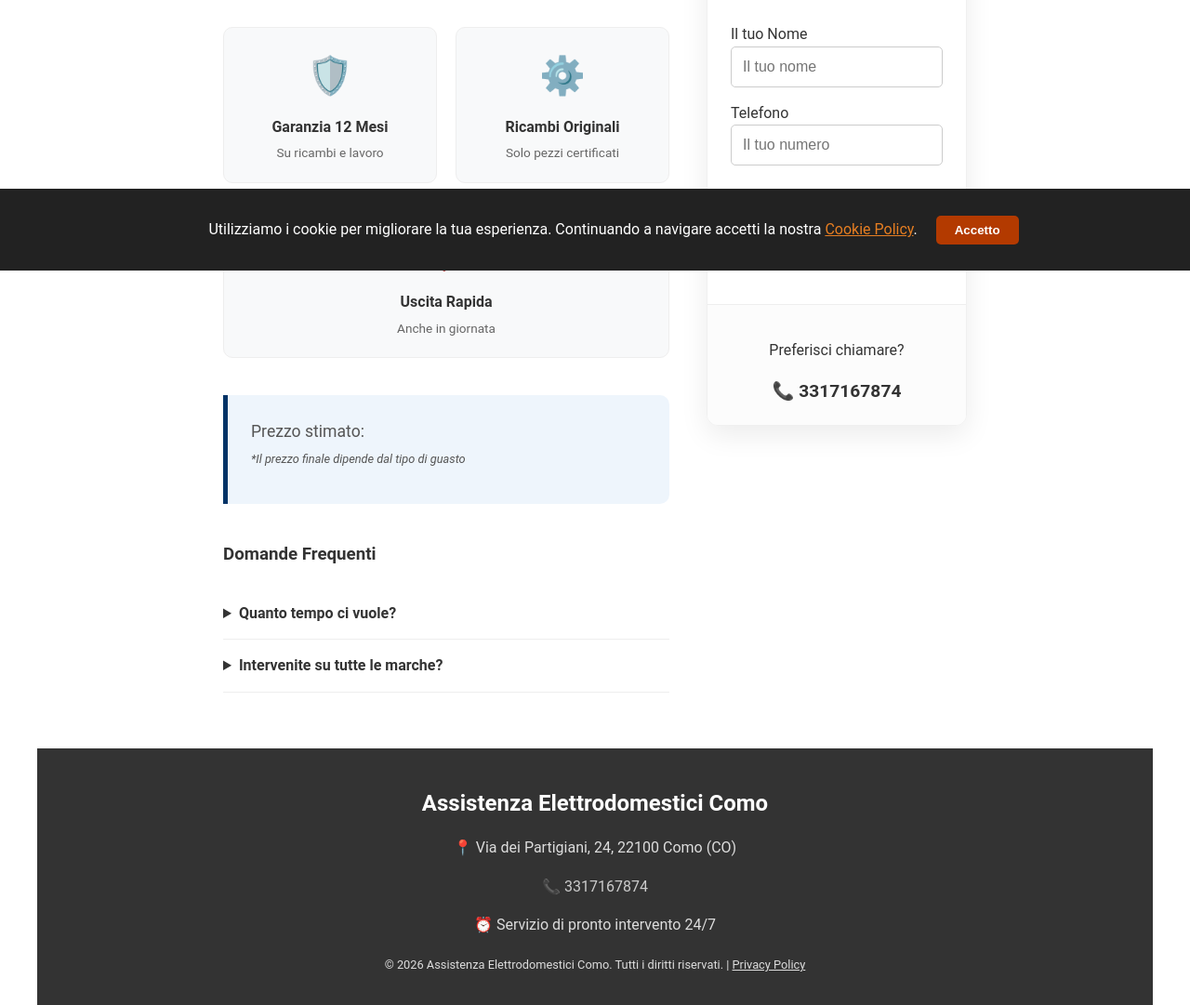
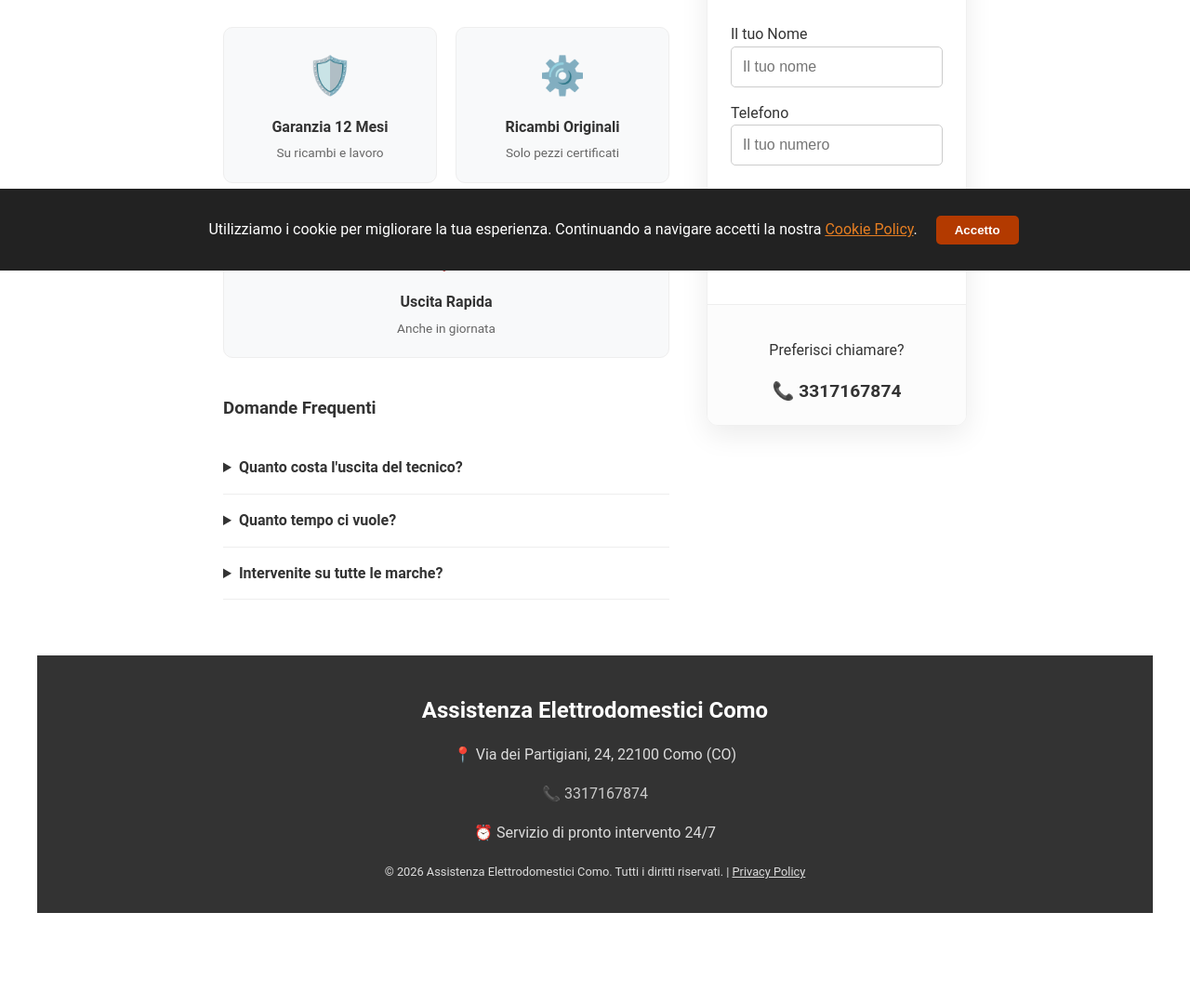
Before and after one commit to alex739291/django-repair-site, a Django app: template pages/templates/pages/service_detail.html in a window 1280 px wide. Shown: the part 509-1590 px from the top of the page at 93% size. After the commit the page ends 1491 px from the top, so only its background shows below. Run offline with Django 5.2, Linux system fonts and the light colour scheme; the template is opened without the code that fills it: values that come from a table or form of the project are taken from there, others are empty.

Commit message:
Eliminato price dal database

```diff
--- a/pages/models.py
+++ b/pages/models.py
@@ -7,7 +7,7 @@ class Service(models.Model):
     slug = models.SlugField(unique=True, verbose_name="URL", null=True, blank=True)
     description = models.TextField(verbose_name="Descrizione del servizio", blank=True)
     short_description = models.TextField(blank=True, max_length=200, verbose_name="Descrizione Breve")
-    price = models.CharField(max_length=50, verbose_name="Prezzo", default="a partire da 50€")
+
     image = models.ImageField(upload_to='services/', verbose_name="Immagine del servizio")
     brands = models.ManyToManyField('Brand', related_name="services", blank=True, verbose_name="Marchi associati")
     def get_webp_url(self):
--- a/pages/templates/pages/service_detail.html
+++ b/pages/templates/pages/service_detail.html
@@ -1,10 +1,10 @@
 {% extends 'pages/base.html' %}
 {% block title %}Assistenza {{ service.title }} a Como - AlexRepair{% endblock %}
 {% block description %}Assistenza {{ service.title }} a Como: riparazioni rapide 24/7 con garanzia per Akai, Bosch,
-Samsung, Whirlpool, Miele, e molti altri marchi. {{ service.price }}. Chiamaci ora! 🇮🇹{% endblock %}
+Samsung, Whirlpool, Miele, e molti altri marchi. Chiamaci ora! 🇮🇹{% endblock %}
 {% block og_title %}Assistenza {{ service.title }} a Como{% endblock %}
 {% block og_desc %}Assistenza {{ service.title }} a Como: riparazioni rapide 24/7 con garanzia per Akai, Bosch, Samsung,
-Whirlpool, Miele, e molti altri marchi. {{ service.price }}. Chiamaci ora! 🇮🇹{% endblock %}
+Whirlpool, Miele, e molti altri marchi. Chiamaci ora! 🇮🇹{% endblock %}
 {% block og_url %}{{ request.build_absolute_uri }}{% endblock %}
 {% block og_image %}{{ request.scheme }}://{{ request.get_host }}{{ service.image.url }}{% endblock %}
 {% block content %}
@@ -68,17 +68,26 @@ Whirlpool, Miele, e molti altri marchi. {{ service.price }}. Chiamaci ora! 🇮
                 </div>
             </div>
 
-            <div class="price-highlight">
-                <span class="price-label">Prezzo stimato:</span>
-                <span class="price-value">{{ service.price }}</span>
-                <p class="price-note">*Il prezzo finale dipende dal tipo di guasto</p>
-            </div>
+
 
             <div class="mini-faq">
                 <h3>Domande Frequenti</h3>
                 <details>
+                    <summary>Quanto costa l'uscita del tecnico?</summary>
+                    <p>Senza riparazione, il costo dell'uscita del tecnico è di 50 euro; se si procede con la
+                        riparazione, l'uscita è gratuita.</p>
+                </details>
+                <details>
                     <summary>Quanto tempo ci vuole?</summary>
-                    <p>Solitamente risolviamo il problema in 1 ora al primo intervento.</p>
+                    <p>La durata dell'intervento di riparazione del tuo elettrodomestico può variare significativamente
+                        in base alla complessità del problema e alla disponibilità delle parti di ricambio necessarie.
+                        Per riparazioni semplici, come la sostituzione di una cinghia o di un interruttore, i nostri
+                        tecnici sono in grado di completare il lavoro in genere entro un'ora. Tuttavia, per riparazioni
+                        più complesse, il tempo necessario può estendersi fino a diversi giorni. Inoltre, se è richiesto
+                        l'ordine di parti specifiche, questo potrebbe prolungare ulteriormente il processo di
+                        riparazione. Ti assicuriamo che il nostro team lavorerà con efficienza per ridurre al minimo il
+                        disagio e ripristinare la piena funzionalità del tuo elettrodomestico nel minor tempo possibile.
+                    </p>
                 </details>
                 <details>
                     <summary>Intervenite su tutte le marche?</summary>
```
Also changed, not shown: pages/templates/pages/index.html (+29 -2 lines), pages/migrations/0013_remove_service_price.py (added).
